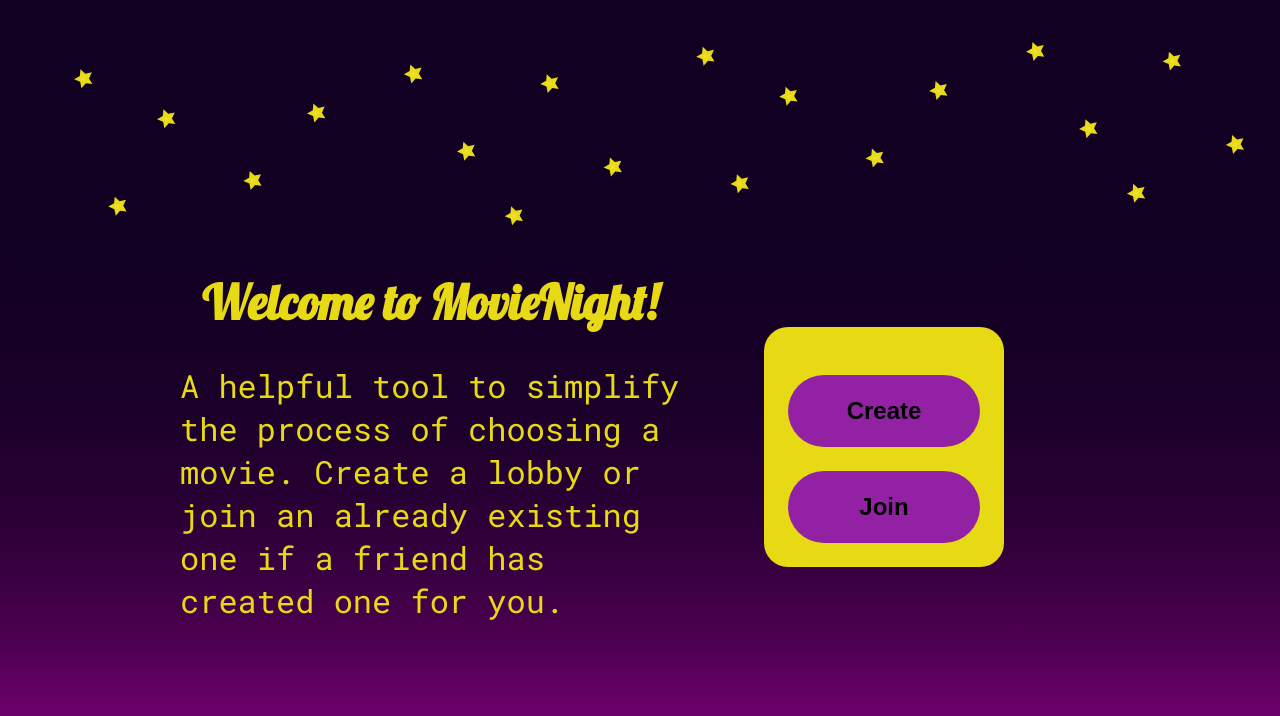
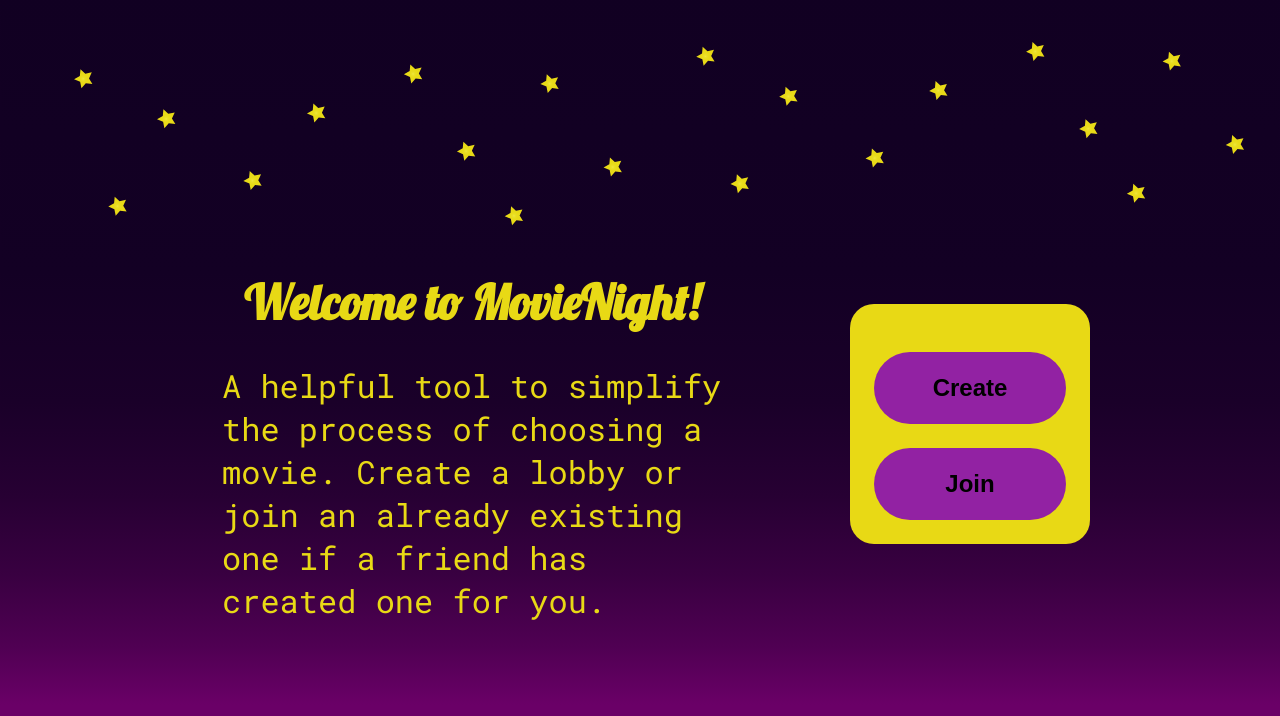
Before and after one commit to gustavop13/movie_night, a React (Create React App) app: page / in a window 1280 px wide. Shown: the top 716 px of the page. Built offline with nearby package versions, Linux system fonts and the light colour scheme; no server answers; what redux-socket.io would draw is missing.

Commit message:
vulnerability fix

```diff
--- a/public/index.html
+++ b/public/index.html
@@ -9,8 +9,7 @@
     <title>MovieNight</title>
   </head>
   <body>
-    <image src='bg.svg' alt='bg' style='position: absolute; z-index: -1; left: 0; top: 0;'>
-    <noscript>You need to enable JavaScript to run this app.</noscript>
+    <image src='bg.svg' alt='bg' style='width: 100%; margin: 0; position: absolute; z-index: -1; left: 0; top: 0;'>
     <div id="root"></div>
   </body>
 </html>
--- a/src/App.css
+++ b/src/App.css
@@ -1,11 +1,9 @@
 .App {
   text-align: center;
-  width: 100%;
+  width: fit-content;
   margin: auto;
   margin-top: 15em;
-  display: inline-flex;
-  justify-content: space-evenly;
-  overflow: auto;
+  display: block;
 }
 
 body {
@@ -29,8 +27,10 @@ p {
   font-family: 'Lobster', cursive;
   width: 500px;
   text-align: left;
+  margin: auto;
+  margin-left: 2em;
+  float: left;
 }
-
 
 .boxu {
   background: #e8d915;
@@ -39,10 +39,11 @@ p {
   padding: 1.5em;
   border-radius: 1.5em;
   text-align: center;
-  margin-top: auto;
-  margin-bottom: auto;
-  -ms-transform: translateX(-40%);
-  transform: translateX(-40%);
+  display: block;
+  margin: auto;
+  margin-top: 4em;
+  margin-left: 8em;
+  float: left;
 }
 
 button {
@@ -68,17 +69,8 @@ button {
   height: 2em;
   width: 8em;
   border: hidden;
+  text-align: center;
   margin-top: 1em;
-  text-align: center;
-}
-
-.list {
-  background: #e8d915;
-  width: 300px;
-  padding: 1.5em;
-  border-radius: 1.5em;
-  margin: auto;
-  text-align: center;
 }
 
 input {
--- a/src/store/index.js
+++ b/src/store/index.js
@@ -30,7 +30,7 @@ function reducer(state = initialState, action){
 
 let store = applyMiddleware(socketIoMiddleware)(createStore)(reducer);
 store.subscribe(()=>{
-  console.log('new client state', store.getState());
+  //console.log('new client state', store.getState());
 });
 
 export default store;
```
Also changed, not shown: package.json (+6 -6 lines), 1 other file (tests, documents, lock files or other folders).
